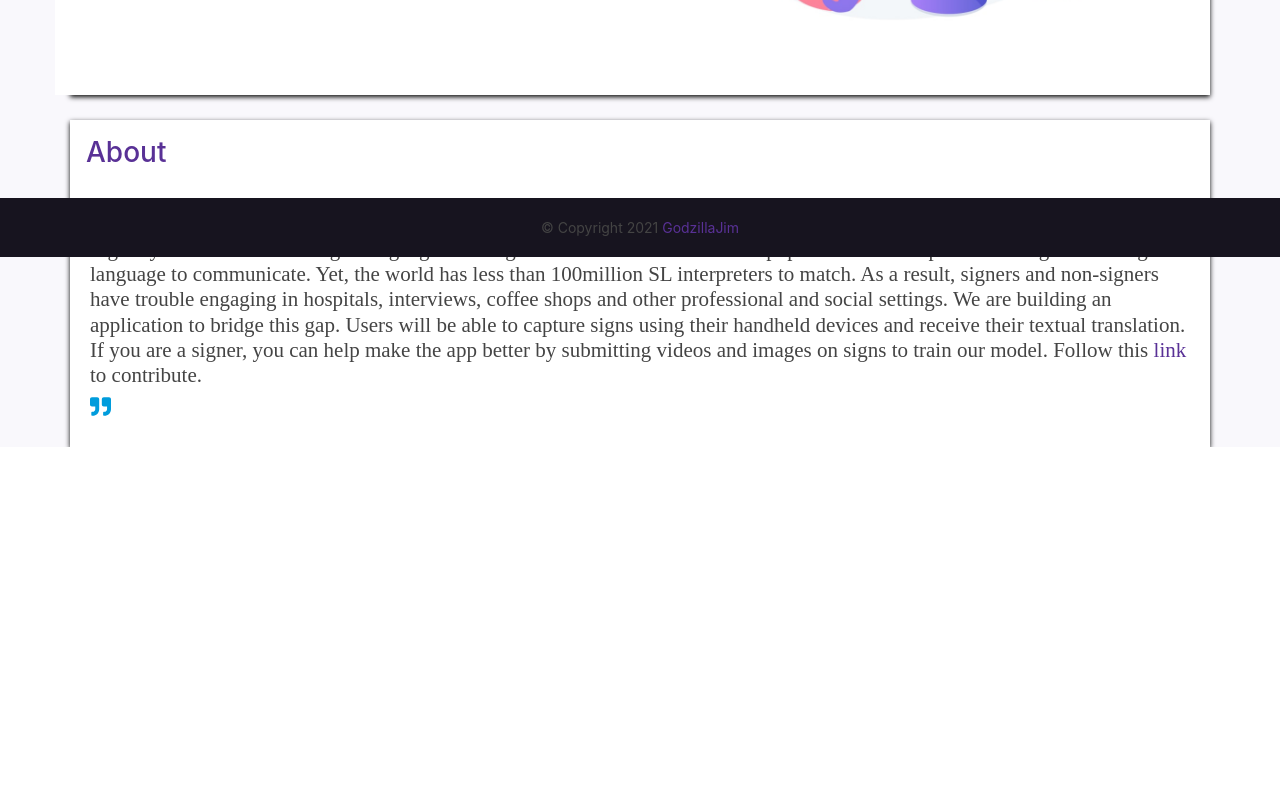
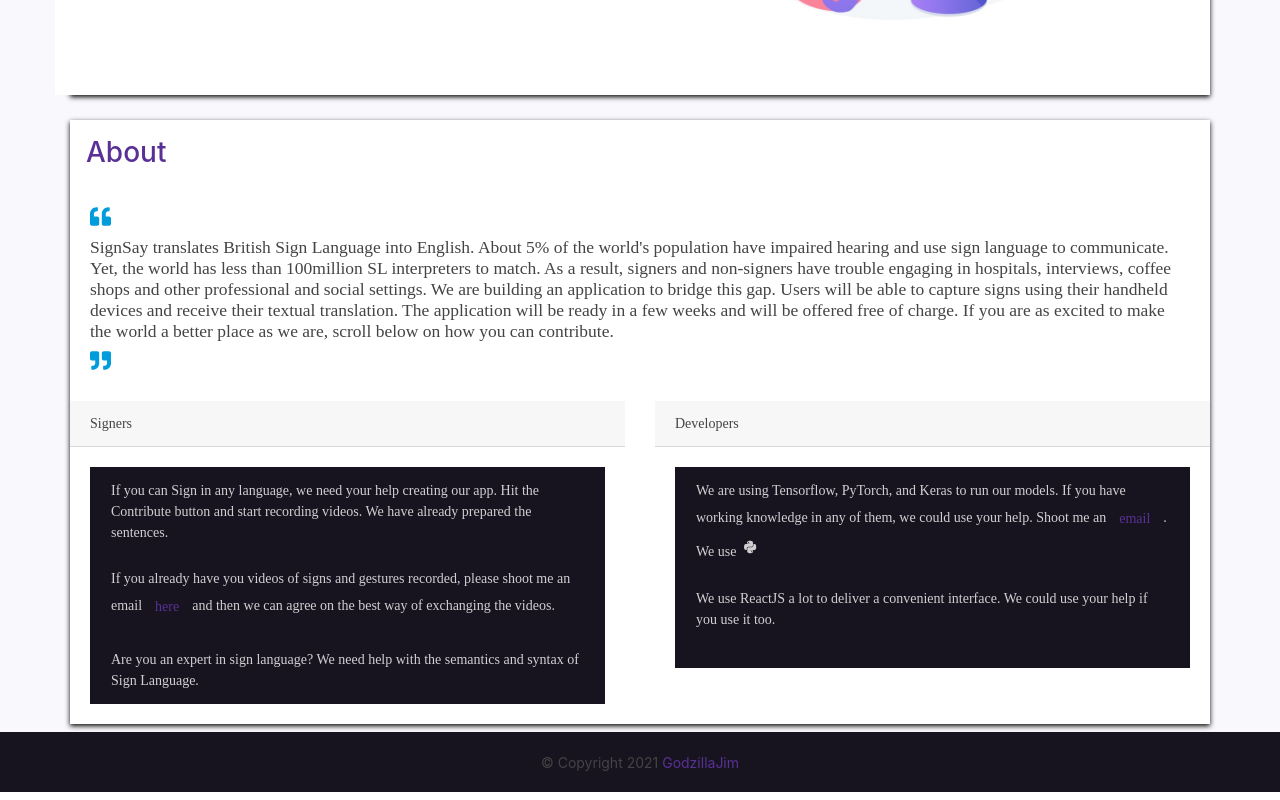
Before and after one commit to GodzillaJim/signsay-frontend, a React (Create React App) app: page / in a window 1280 px wide. Shown: the part 535-1335 px from the top of the page. Before the commit the page ends 982 px from the top, so only its background shows below. Built offline with nearby package versions, Linux system fonts and the light colour scheme.

Commit message:
just about to submit

```diff
--- a/package.json
+++ b/package.json
@@ -1,6 +1,7 @@
 {
   "name": "signsay-frontend",
   "version": "0.1.0",
+  "proxy": "http://127.0.0.1:5000",
   "private": true,
   "dependencies": {
     "@emotion/react": "^11.4.0",
--- a/src/App.js
+++ b/src/App.js
@@ -1,5 +1,4 @@
 import React from 'react';
-import AppBar from './components/AppBar';
 import HomeScreen from './screens/HomeScreen';
 import ContributeScreen from './screens/ContributeScreen';
 import SignScreen from './screens/SignScreen';
--- a/src/actions/sentenceActions.js
+++ b/src/actions/sentenceActions.js
@@ -1,5 +1,4 @@
 import axios from 'axios';
-import { sentences } from '../data/data';
 import {
   GET_SENTENCES_FAIL,
   GET_SENTENCES_REQUEST,
@@ -10,18 +9,15 @@ import {
 export const getSentences = () => async (dispatch) => {
   try {
     dispatch({ type: GET_SENTENCES_REQUEST });
-    // const { data } = await axios.get('/sentences');
-    dispatch({ type: GET_SENTENCES_SUCCESS, payload: sentences });
+    const { data } = await axios.get('/sentences');
+    dispatch({ type: GET_SENTENCES_SUCCESS, payload: data });
   } catch (error) {
-    dispatch({ type: GET_SENTENCES_FAIL, payload: error });
+    dispatch({ type: GET_SENTENCES_FAIL, payload: [] });
   }
 };
 
-export const removeSentenceAction = (
-  sentences,
-  sentence,
-  sentenceGroup
-) => async (dispatch) => {
+export const removeSentenceAction =
+  (sentences, sentence, sentenceGroup) => async (dispatch) => {
     console.log(sentences, sentence);
     let index = sentences[sentenceGroup].indexOf(sentence);
     let newArray = sentences;
--- a/src/actions/videoActions.js
+++ b/src/actions/videoActions.js
@@ -1,5 +1,4 @@
 import axios from 'axios';
-import { sentences } from '../data/data';
 import {
   SEND_VIDEO_FAIL,
   SEND_VIDEO_REQUEST,
@@ -9,9 +8,21 @@ import {
 export const sendVideoAction = (blob, sentence) => async (dispatch) => {
   try {
     blob.name = sentence.split(' ').join('_');
-   console.log(blob)
+    console.log(blob);
     dispatch({ type: SEND_VIDEO_REQUEST, payload: blob });
-    // await axios.post('/video', blog);
+    let videoFile = new File([blob], blob.name + '.webm', {
+      type: 'video/webm',
+    });
+
+    let formData = new FormData();
+    formData.append('video', videoFile);
+
+    let { data } = await axios.post('/video', formData, {
+      headers: {
+        'Content-Type': 'multipart/form-data',
+      },
+    });
+    console.log(data);
     dispatch({ type: SEND_VIDEO_SUCCESS });
   } catch (error) {
     dispatch({ type: SEND_VIDEO_FAIL, payload: error });
--- a/src/components/AppBar.js
+++ b/src/components/AppBar.js
@@ -1,6 +1,5 @@
 import React, { useEffect } from 'react';
 import { Navbar, Nav, Image } from 'react-bootstrap';
-import { LinkContainer } from 'react-router-bootstrap';
 import Logo from '../logo.png';
 
 const AppBar = () => {
--- a/src/components/Footer.js
+++ b/src/components/Footer.js
@@ -3,10 +3,10 @@ import { Navbar } from 'react-bootstrap';
 
 const Footer = ({ attribution, author }) => {
   return (
-    <Navbar fixed='bottom' bg='dark' className='navbar-fixed-bottom my-2'>
+    <Navbar bg='dark' className='my-2'>
       <span className='mx-auto'>
         &copy; Copyright 2021{' '}
-        <a target='_blank' href='http://jimna.dx.am'>
+        <a target='_blank' rel='noreferrer' href='http://jimna.dx.am'>
           GodzillaJim
         </a>
       </span>
--- a/src/reducers/sentenceReducers.js
+++ b/src/reducers/sentenceReducers.js
@@ -15,7 +15,7 @@ export const loadSentenceReducer = (
     case GET_SENTENCES_SUCCESS:
       return { loading: false, sentences: action.payload };
     case GET_SENTENCES_FAIL:
-      return { loading: false, error: action.payload };
+      return { loading: false, error: action.payload, sentences: [] };
     case REMOVE_ONE_SENTENCE:
       return { sentences: action.payload, ...state };
     default:
--- a/src/screens/ContributeScreen.js
+++ b/src/screens/ContributeScreen.js
@@ -20,10 +20,8 @@ const ContributeScreen = () => {
   const dispatch = useDispatch();
   const [activeSentence, setActiveSentence] = useState('');
   const [completeSentences, setCompleteSentences] = useState([]);
-  const [sentences, setSentences] = useState();
-  const [showVideo, setShowVideo] = useState(false);
   const [videoBlob, setVideoBlob] = useState(false);
-  const { loading, error, sentences: importedSentences } = useSelector(
+  const { loading, sentences: importedSentences } = useSelector(
     (state) => state.loadSentence
   );
   const { loading: sendingVideo, success } = useSelector(
@@ -46,7 +44,6 @@ const ContributeScreen = () => {
     }
   };
   const handleRecord = (videoBlob) => {
-    console.log(videoBlob);
     setVideoBlob(videoBlob);
   };
   const handleSubmitVideo = (e) => {
@@ -58,8 +55,10 @@ const ContributeScreen = () => {
     setActiveSentence('');
   };
   useEffect(() => {
-    dispatch(getSentences());
-  }, [importedSentences]);
+    if (importedSentences.length < 1 && !loading) {
+      dispatch(getSentences());
+    }
+  });
 
   return (
     <div id='contribute' style={{ fontFamily: 'Times New Roman' }}>
@@ -189,7 +188,7 @@ const ContributeScreen = () => {
                     <VideoRecorder
                       onRecordingComplete={handleRecord}
                       showReplayControls
-                      timeLimit={30000}
+                      timeLimit={60000}
                     />
                   </Card.Body>
                   <Card.Footer className='text-right'>
--- a/src/screens/HomeScreen.js
+++ b/src/screens/HomeScreen.js
@@ -1,7 +1,14 @@
 import React, { useState, useEffect } from 'react';
 import AppBar from '../components/AppBar';
-import WordReveal from 'react-text-reveal';
-import { Container, Row, Col, Card, Image, Button } from 'react-bootstrap';
+import {
+  Container,
+  Row,
+  Col,
+  Card,
+  Image,
+  Button,
+  ListGroup,
+} from 'react-bootstrap';
 import Footer from '../components/Footer';
 import TypeWriterEffect from 'react-typewriter-effect';
 import wideScreenImage from '../images/landing/sign-language_oqplmd_c_scale,w_1148.jpg';
@@ -32,18 +39,14 @@ const HomeScreen = () => {
         setLandingImage(wideScreenImage);
         break;
     }
-  }, [window.innerWidth]);
+  }, []);
   return (
     <div className='bg-light'>
       <Container>
         <header className='row'>
           <AppBar />
         </header>
-        <main
-          className='row'
-          style={{ zIndex: '2' }}
-          style={{ marginTop: '50px' }}
-        >
+        <main className='row' style={{ marginTop: '50px', zIndex: '2' }}>
           <section id='landing' style={{ zIndex: '1' }} className='section'>
             <Row
               style={{
@@ -136,7 +139,7 @@ const HomeScreen = () => {
                   <i className='text-info h4 fas fa-quote-left'></i>
                 </span>
                 &nbsp;{' '}
-                <p style={{ fontFamily: 'Times New Roman' }} className='h4'>
+                <p style={{ fontFamily: 'Times New Roman' }} className='h5'>
                   SignSay translates British Sign Language into English. About
                   5% of the world's population have impaired hearing and use
                   sign language to communicate. Yet, the world has less than
@@ -145,16 +148,74 @@ const HomeScreen = () => {
                   coffee shops and other professional and social settings. We
                   are building an application to bridge this gap. Users will be
                   able to capture signs using their handheld devices and receive
-                  their textual translation. If you are a signer, you can help
-                  make the app better by submitting videos and images on signs
-                  to train our model. Follow this <a href='/contribute'>link</a>{' '}
-                  to contribute. &nbsp;
+                  their textual translation. The application will be ready in a
+                  few weeks and will be offered free of charge. If you are as
+                  excited to make the world a better place as we are, scroll
+                  below on how you can contribute. &nbsp;
                 </p>
                 <span text-right>
                   <i className=' text-info h4 fas fa-quote-right'></i>
                 </span>
               </Card.Body>
             </Card>
+            <Row>
+              <Col sm={6}>
+                <Card style={{ fontFamily: 'Times New Roman' }}>
+                  <Card.Header>Signers</Card.Header>
+                  <Card.Body>
+                    <Card.Text>
+                      <ListGroup as='ul' className='bg-light text-dark'>
+                        <ListGroup.Item as='li' key='1'>
+                          If you can Sign in any language, we need your help
+                          creating our app. Hit the Contribute button and start
+                          recording videos. We have already prepared the
+                          sentences.
+                        </ListGroup.Item>
+                        <ListGroup.Item as='li' key='2'>
+                          If you already have you videos of signs and gestures
+                          recorded, please shoot me an email
+                          <Button
+                            variant='link'
+                            href='mailto:jimnam99@gmail.com'
+                          >
+                            here
+                          </Button>
+                          and then we can agree on the best way of exchanging
+                          the videos.
+                        </ListGroup.Item>
+                        <ListGroup.Item as='li' key='3'>
+                          Are you an expert in sign language? We need help with
+                          the semantics and syntax of Sign Language.
+                        </ListGroup.Item>
+                      </ListGroup>
+                    </Card.Text>
+                  </Card.Body>
+                </Card>
+              </Col>
+              <Col sm={6}>
+                <Card style={{ fontFamily: 'Times New Roman' }}>
+                  <Card.Header>Developers</Card.Header>
+                  <Card.Body>
+                    <ListGroup>
+                      <ListGroup.Item key='1'>
+                        We are using Tensorflow, PyTorch, and Keras to run our
+                        models. If you have working knowledge in any of them, we
+                        could use your help. Shoot me an
+                        <Button variant='link' href='mailto:jimnam99@gmail.com'>
+                          email
+                        </Button>
+                        . We use <i class='fab fa-python m-1'></i>
+                      </ListGroup.Item>
+                      <ListGroup.Item key='2'>
+                        We use ReactJS a lot to deliver a convenient interface.
+                        We could use your help if you use it too.
+                      </ListGroup.Item>
+                      <ListGroup.Item key='3'></ListGroup.Item>
+                    </ListGroup>
+                  </Card.Body>
+                </Card>
+              </Col>
+            </Row>
           </section>
         </main>
       </Container>
--- a/src/screens/SignScreen.js
+++ b/src/screens/SignScreen.js
@@ -1,13 +1,10 @@
 import React, { useEffect, useState } from 'react';
 import { Container, Card, Row, Col, Image } from 'react-bootstrap';
-import { MDBMask, MDBView, MDBContainer } from 'mdbreact';
-import { ImageOverlay } from 'react-image-overlay-effect';
 import AppBar from '../components/AppBar';
 import Footer from '../components/Footer';
 import ComingSoonw200 from '../images/waiting/waiting_odvwag_c_scale,w_200.jpg';
 import ComingSoonw617 from '../images/waiting/waiting_odvwag_c_scale,w_1022.jpg';
 import ComingSoonw981 from '../images/waiting/waiting_odvwag_c_scale,w_1400.jpg';
-import Waiting from '../images/waiting.jpg';
 
 const SignScreen = () => {
   const [image, setImage] = useState(ComingSoonw981);
@@ -22,7 +19,7 @@ const SignScreen = () => {
       default:
         return setImage(ComingSoonw617);
     }
-  }, [window.innerWidth]);
+  }, []);
   return (
     <div className='bg-light'>
       <Container>
@@ -48,10 +45,6 @@ const SignScreen = () => {
             </Col>
           </Row>
         </section>
-        <Footer
-          author='Vecteezy'
-          attribution={'https://www.vecteezy.com/free-vector/holiday'}
-        />
       </Container>
     </div>
   );
```
Lines whose indentation alone changed are shown as unchanged.
